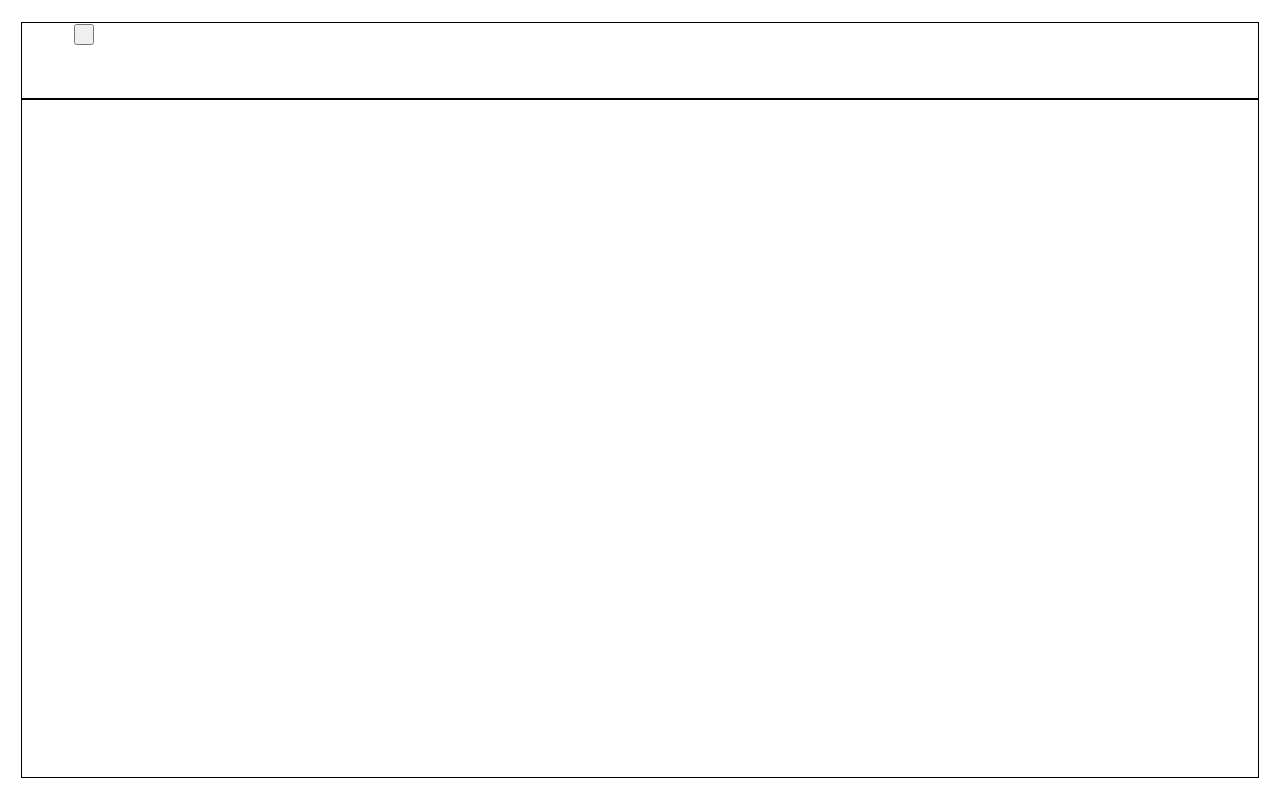
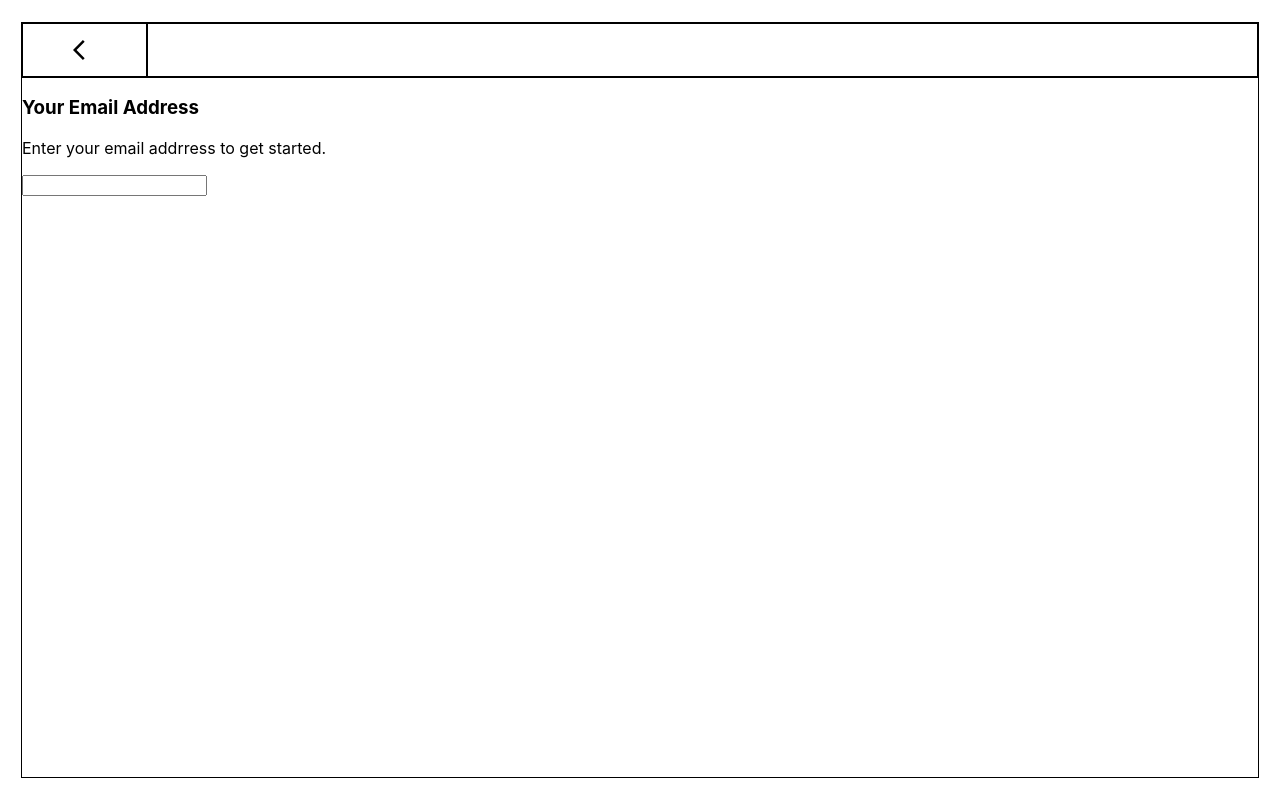
Before and after one commit to akhilkurisinkal/wavesmet-web, a React (Create React App) app: page /emailPrompt in a window 1280 px wide. Built offline with nearby package versions, Linux system fonts and the light colour scheme.

Commit message:
created textField

```diff
--- a/package.json
+++ b/package.json
@@ -3,6 +3,8 @@
   "version": "0.1.0",
   "private": true,
   "dependencies": {
+    "@material-ui/core": "^4.12.4",
+    "@material-ui/icons": "^4.11.3",
     "@testing-library/jest-dom": "^5.17.0",
     "@testing-library/react": "^13.4.0",
     "@testing-library/user-event": "^13.5.0",
--- a/src/App.css
+++ b/src/App.css
@@ -1,38 +1,11 @@
-.App {
-  text-align: center;
+@font-face {
+  font-family: 'Material Icons';
+  font-style: normal;
+  font-weight: 400;
+  src: url(https://example.com/MaterialIcons-Regular.eot); /* For IE6-8 */
+  src: local('Material Icons'),
+    local('MaterialIcons-Regular'),
+    url(https://example.com/MaterialIcons-Regular.woff2) format('woff2'),
+    url(https://example.com/MaterialIcons-Regular.woff) format('woff'),
+    url(https://example.com/MaterialIcons-Regular.ttf) format('truetype');
 }
-
-.App-logo {
-  height: 40vmin;
-  pointer-events: none;
-}
-
-@media (prefers-reduced-motion: no-preference) {
-  .App-logo {
-    animation: App-logo-spin infinite 20s linear;
-  }
-}
-
-.App-header {
-  background-color: #282c34;
-  min-height: 100vh;
-  display: flex;
-  flex-direction: column;
-  align-items: center;
-  justify-content: center;
-  font-size: calc(10px + 2vmin);
-  color: white;
-}
-
-.App-link {
-  color: #61dafb;
-}
-
-@keyframes App-logo-spin {
-  from {
-    transform: rotate(0deg);
-  }
-  to {
-    transform: rotate(360deg);
-  }
-}
--- /dev/null
+++ b/src/components/textField/TextFieldWithEmailIcon.jsx
@@ -0,0 +1,19 @@
+import React from "react";
+import styles from "./TextFieldWithEmailIcon.module.css";
+import ArrowBack from '@material-ui/icons/ArrowBackIos';
+
+const TextFieldWithEmailIcon=()=>{
+    return(
+        <div className={styles.textFieldWithIcon}>
+            <div>
+
+            </div>
+            <div>
+                <input type="text" />
+            </div>
+        </div>
+    )
+}
+
+
+export default TextFieldWithEmailIcon;
--- a/src/pages/email-prompt/EmailPrompt.jsx
+++ b/src/pages/email-prompt/EmailPrompt.jsx
@@ -1,17 +1,22 @@
 import React from "react";
 import styles from "./EmailPrompt.module.css";
+import ArrowBack from '@material-ui/icons/ArrowBackIos';
+import TextFieldWithEmailIcon from "../../components/textField/TextFieldWithEmailIcon";
+
 
 const EmailPrompt=()=>{
     return(
         <div id="emailPrompt" className={styles.emailPrompt}>
             <div>
                 <div>
-                    <button className={styles.backBtn}>&nbsp;</button>
+                    <ArrowBack/>
                 </div>
                 <div>&nbsp;</div>
             </div>
             <div>
-                &nbsp;
+                <h3>Your Email Address</h3>
+                <p>Enter your email addrress to get started.</p>
+                <TextFieldWithEmailIcon/>
             </div>
         </div>
     )
--- a/src/pages/email-prompt/EmailPrompt.module.css
+++ b/src/pages/email-prompt/EmailPrompt.module.css
@@ -16,13 +16,21 @@
 }
 
 .emailPrompt >:first-child{
-    flex: 1;
+    flex: 0.7;
     display: flex;
     flex-direction: row;
 }
 
 .emailPrompt >:nth-child(2){
-    flex: 9;
+    flex: 9.3;
+}
+
+.emailPrompt >:first-child > *{
+    height: 100%;
+    border: 1px solid black;
+    display: flex;
+    justify-content: center;
+    align-items: center;
 }
 
 .emailPrompt >:first-child >:first-child{
```
Also changed, not shown: src/components/textField/TextFieldWithEmailIcon.module.css (added), 1 other file (tests, documents, lock files or other folders).
